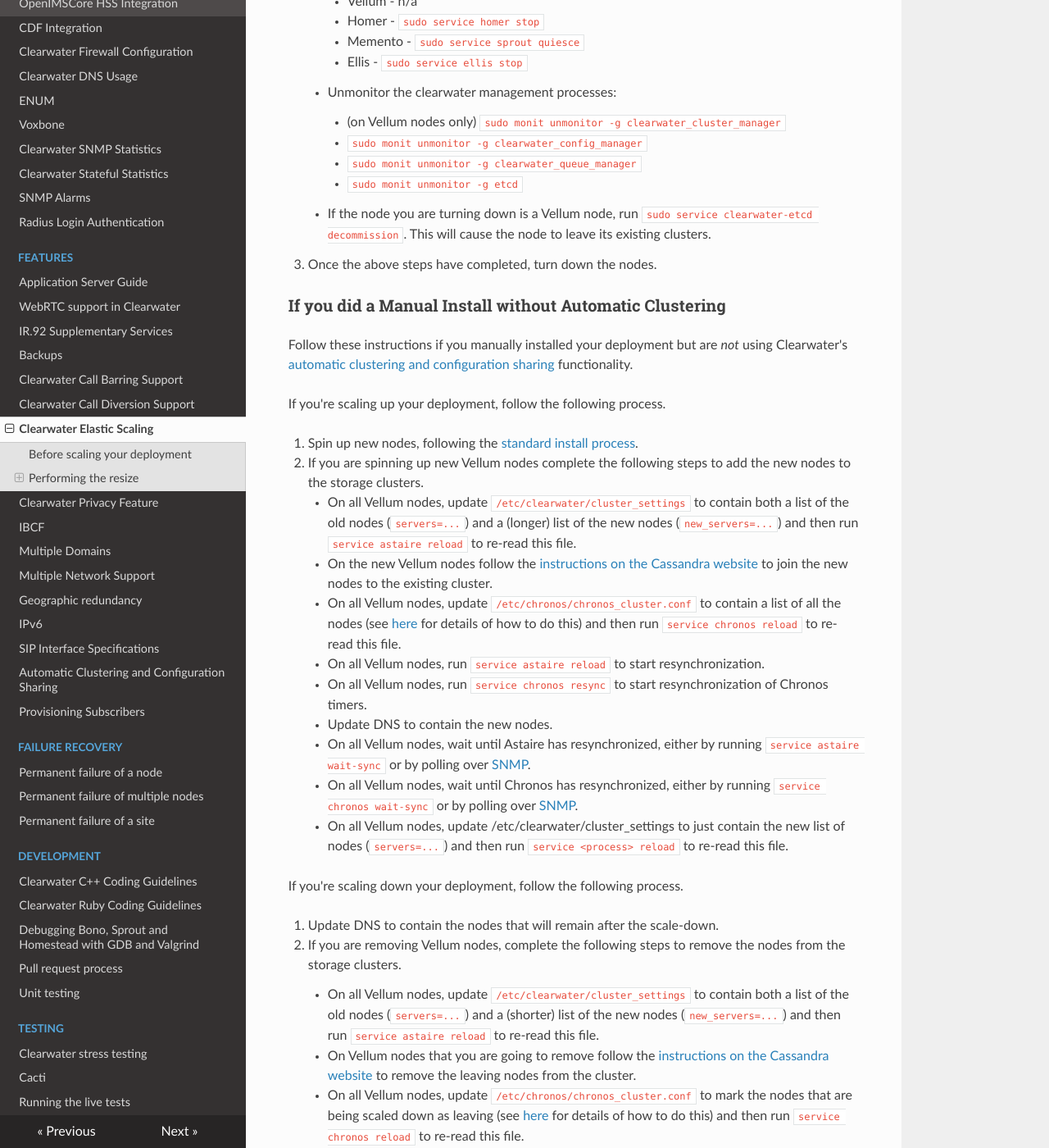
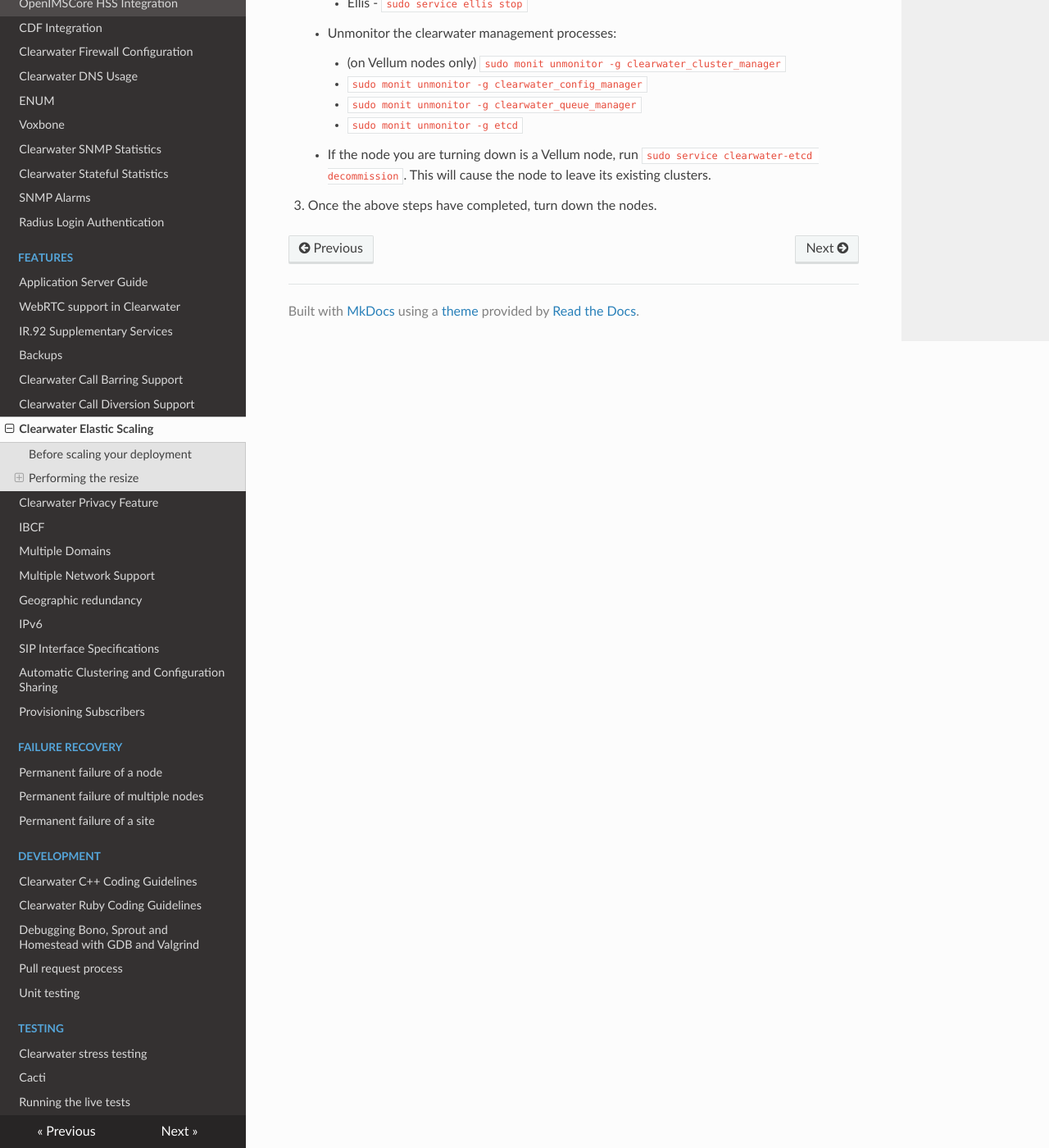
Before and after one commit to Metaswitch/clearwater-readthedocs, an MkDocs documentation site: the page built from docs/Clearwater_Elastic_Scaling.md, in a window 1280 px wide and 1400 px high, scrolled down 1941 px. Shown: the whole window at 82% size. Built offline with MkDocs 1.6.1, drawn with Linux system fonts in a browser that asks for light colours; nearby versions of some CDN libraries; old or Windows-style settings are respelled for this version of MkDocs; some of the changed text lies outside the part shown.

Commit message:
Remove support for manual install without automated clustering

```diff
--- a/docs/Clearwater_Elastic_Scaling.md
+++ b/docs/Clearwater_Elastic_Scaling.md
@@ -21,8 +21,6 @@ Where the `<n>` values are how many nodes of each type you need.  Once this comm
 More detailed documentation on the available Chef commands is available [here](https://github.com/Metaswitch/chef/blob/master/docs/knife_commands.md).
 
 ### If you did a Manual Install
-
-Follow these instructions if you manually installed your deployment and are using Clearwater's [automatic clustering and configuration sharing](Automatic_Clustering_Config_Sharing.md) functionality.
 
 If you're scaling up your deployment, follow the following process:
 
@@ -73,59 +71,3 @@ If you're scaling down your deployment, follow the following process:
     * If the node you are turning down is a Vellum node, run `sudo service clearwater-etcd decommission`. This will cause the node to leave its existing clusters.
 
 4.  Once the above steps have completed, turn down the nodes.
-
-### If you did a Manual Install without Automatic Clustering
-
-Follow these instructions if you manually installed your deployment but are *not* using Clearwater's [automatic clustering and configuration sharing](Automatic_Clustering_Config_Sharing.md) functionality.
-
-If you're scaling up your deployment, follow the following process.
-
-1.  Spin up new nodes, following the [standard install process](Manual_Install.md).
-2.  If you are spinning up new Vellum nodes complete the following steps to add the new nodes to the storage clusters.
-    * On all Vellum nodes, update `/etc/clearwater/cluster_settings` to contain both a list of the old nodes (`servers=...`) and a (longer) list of the new nodes (`new_servers=...`) and then run `service astaire reload` to re-read this file.
-    * On the new Vellum nodes follow the [instructions on the Cassandra website](http://www.datastax.com/documentation/cassandra/1.2/cassandra/operations/ops_add_node_to_cluster_t.html) to join the new nodes to the existing cluster.
-    * On all Vellum nodes, update `/etc/chronos/chronos_cluster.conf` to contain a list of all the nodes (see [here](https://github.com/Metaswitch/chronos/blob/dev/doc/clustering.md) for details of how to do this) and then run `service chronos reload` to re-read this file.
-    * On all Vellum nodes, run `service astaire reload` to start resynchronization.
-    * On all Vellum nodes, run `service chronos resync` to start resynchronization of Chronos timers.
-    * Update DNS to contain the new nodes.
-    * On all Vellum nodes, wait until Astaire has resynchronized, either by running `service astaire wait-sync` or by polling over [SNMP](Clearwater_SNMP_Statistics.md).
-    * On all Vellum nodes, wait until Chronos has resynchronized, either by running `service chronos wait-sync` or by polling over [SNMP](Clearwater_SNMP_Statistics.md).
-    * On all Vellum nodes, update /etc/clearwater/cluster_settings to just contain the new list of nodes (`servers=...`) and then run `service <process> reload` to re-read this file.
-
-If you're scaling down your deployment, follow the following process.
-
-1.  Update DNS to contain the nodes that will remain after the scale-down.
-2.  If you are removing Vellum nodes, complete the following steps to remove the nodes from the storage clusters.
-    * On all Vellum nodes, update `/etc/clearwater/cluster_settings` to contain both a list of the old nodes (`servers=...`) and a (shorter) list of the new nodes (`new_servers=...`) and then run `service astaire reload` to re-read this file.
-    * On Vellum nodes that you are going to remove follow the [instructions on the Cassandra website](http://www.datastax.com/documentation/cassandra/1.2/cassandra/operations/ops_remove_node_t.html) to remove the leaving nodes from the cluster.
-   * On all Vellum nodes, update `/etc/chronos/chronos_cluster.conf` to mark the nodes that are being scaled down as leaving (see [here](https://github.com/Metaswitch/chronos/blob/dev/doc/clustering.md) for details of how to do this) and then run `service chronos reload` to re-read this file.
-   * On all Vellum nodes, run `service astaire reload` to start resynchronization.
-   * On all Vellum nodes that will remain, run `service chronos resync` to start resynchronization of Chronos timers.
-   * On all Vellum nodes, wait until Astaire has resynchronized, either by running `service astaire wait-sync` or by polling over [SNMP](Clearwater_SNMP_Statistics.md).
-   * On all Vellum nodes, wait until Chronos has resynchronized, either by running `service chronos wait-sync` or by polling over [SNMP](Clearwater_SNMP_Statistics.md).
-   * On all Vellum nodes, update /etc/clearwater/cluster_settings to just contain the new list of nodes (`servers=...`) and then run `service <process> reload` to re-read this file.
-   * On all Vellum nodes that will remain, update `/etc/chronos/chronos_cluster.conf` so that it only contains entries for the staying nodes in the cluster and then run `service chronos reload` to re-read this file.
-
-3. On each node that is about to be turned down:
-
-   * Run the appropriate command from the following (based on the node type) to stop processes from automatically restarting.
-
-        *   Bono - `monit unmonitor -g bono`
-        *   Sprout - `monit unmonitor -g sprout`
-        *   Dime - `monit unmonitor -g homestead && monit unmonitor -g homestead-prov && monit unmonitor -g ralf`
-        *   Vellum - n/a
-        *   Homer - `monit unmonitor -g homer`
-        *   Memento - `monit unmonitor -g sprout`
-        *   Ellis - n/a
-
-    * Start the main processes quiescing.
-
-        *   Bono - `sudo service bono quiesce`
-        *   Sprout - `sudo service sprout quiesce`
-        *   Dime - `sudo service homestead stop && sudo service homestead-prov stop && sudo service ralf stop`
-        *   Vellum - n/a
-        *   Homer - `sudo service homer stop`
-        *   Memento - `sudo service sprout quiesce`
-        *   Ellis - `sudo service ellis stop`
-
-4.  Turn down each of these nodes once the process has terminated.
```
